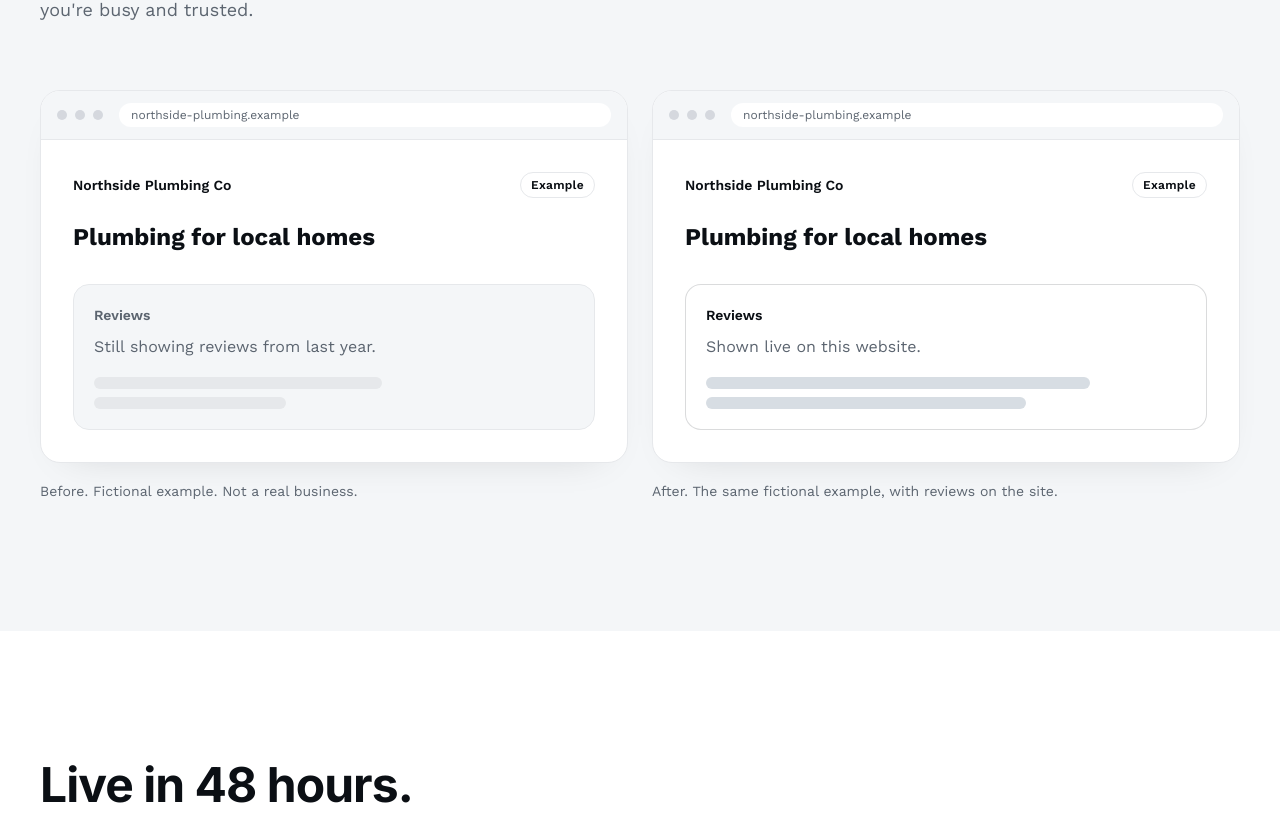
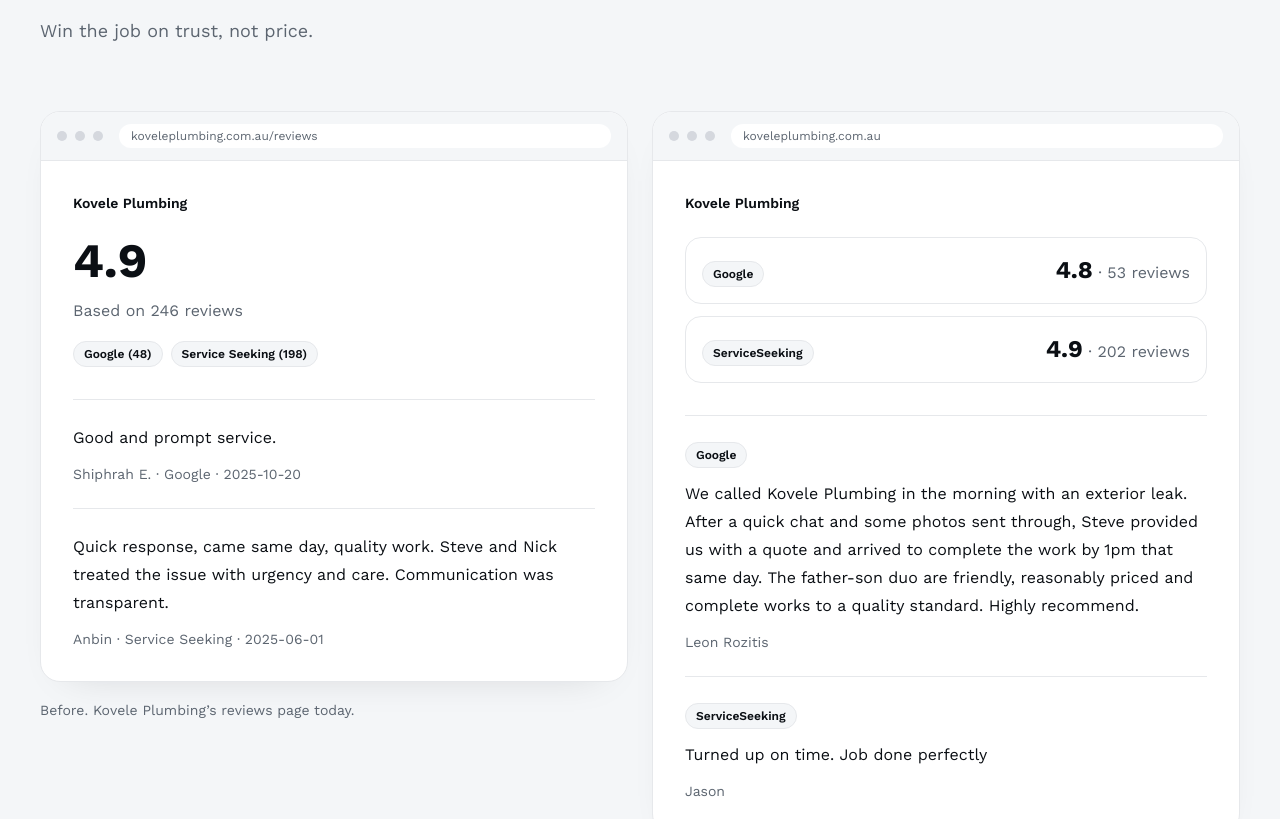
Before and after one commit to Dan-Kovac/ReviewBuddyWebsite, a Next.js app: page / in a window 1280 px wide. Shown: the part 1535-2354 px from the top of the page. Built offline with nearby package versions, Linux system fonts and the light colour scheme.

Commit message:
Show Kovele Plumbing as the real before and after.
Replace the fictional example with Kovele's public reviews page and a widget that lists Google and ServiceSeeking counts separately.

```diff
--- a/app/page.tsx
+++ b/app/page.tsx
@@ -34,15 +34,15 @@ const wrap = "mx-auto w-full max-w-[1200px]";
 const secondary =
   "hover-lift inline-flex min-h-12 items-center justify-center rounded-full border border-line bg-white px-6 text-base font-semibold text-ink hover:bg-soft";
 
-function BrowserChrome({ children }: { children: ReactNode }) {
+function BrowserChrome({ url, children }: { url: string; children: ReactNode }) {
   return (
     <div className="overflow-hidden rounded-[20px] border border-line bg-white shadow-[0_16px_40px_-28px_rgba(11,15,20,0.18)]">
       <div className="flex items-center gap-2 border-b border-line bg-soft px-4 py-3" aria-hidden="true">
         <span className="size-2.5 rounded-full bg-[#d5d8de]" />
         <span className="size-2.5 rounded-full bg-[#d5d8de]" />
         <span className="size-2.5 rounded-full bg-[#d5d8de]" />
-        <span className="ml-2 flex h-6 flex-1 items-center rounded-full bg-white px-3 text-xs text-muted">
-          northside-plumbing.example
+        <span className="ml-2 flex h-6 flex-1 items-center truncate rounded-full bg-white px-3 text-xs text-muted">
+          {url}
         </span>
       </div>
       {children}
@@ -50,29 +50,74 @@ function BrowserChrome({ children }: { children: ReactNode }) {
   );
 }
 
-function SiteMock({ live }: { live: boolean }) {
+function SourceBadge({ children }: { children: ReactNode }) {
   return (
-    <BrowserChrome>
+    <span className="inline-flex rounded-full border border-line bg-soft px-2.5 py-1 text-xs font-semibold text-ink">
+      {children}
+    </span>
+  );
+}
+
+function BeforeSite() {
+  return (
+    <BrowserChrome url="koveleplumbing.com.au/reviews">
       <div className="px-6 py-6 sm:px-8 sm:py-8">
-        <div className="flex items-center justify-between gap-3">
-          <p className="text-sm font-semibold text-ink">Northside Plumbing Co</p>
-          <p className="rounded-full border border-line bg-white px-2.5 py-1 text-xs font-semibold tracking-wide text-ink">
-            Example
+        <p className="text-sm font-semibold text-ink">Kovele Plumbing</p>
+        <p className="mt-6 text-5xl font-bold leading-none text-ink">4.9</p>
+        <p className="mt-3 text-base leading-7 text-muted">Based on 246 reviews</p>
+        <div className="mt-4 flex flex-wrap gap-2">
+          <SourceBadge>Google (48)</SourceBadge>
+          <SourceBadge>Service Seeking (198)</SourceBadge>
+        </div>
+        <blockquote className="mt-8 border-t border-line pt-6 text-base leading-7 text-ink">
+          Good and prompt service.
+          <footer className="mt-3 text-sm text-muted">Shiphrah E. · Google · 2025-10-20</footer>
+        </blockquote>
+        <blockquote className="mt-6 border-t border-line pt-6 text-base leading-7 text-ink">
+          Quick response, came same day, quality work. Steve and Nick treated the issue with urgency and care.
+          Communication was transparent.
+          <footer className="mt-3 text-sm text-muted">Anbin · Service Seeking · 2025-06-01</footer>
+        </blockquote>
+      </div>
+    </BrowserChrome>
+  );
+}
+
+function AfterWidget() {
+  return (
+    <BrowserChrome url="koveleplumbing.com.au">
+      <div className="px-6 py-6 sm:px-8 sm:py-8">
+        <p className="text-sm font-semibold text-ink">Kovele Plumbing</p>
+        <ul className="mt-6 grid gap-3">
+          <li className="flex flex-wrap items-baseline justify-between gap-2 rounded-[16px] border border-line px-4 py-4">
+            <SourceBadge>Google</SourceBadge>
+            <p className="text-base leading-7 text-ink">
+              <span className="text-2xl font-bold">4.8</span>
+              <span className="text-muted"> · 53 reviews</span>
+            </p>
+          </li>
+          <li className="flex flex-wrap items-baseline justify-between gap-2 rounded-[16px] border border-line px-4 py-4">
+            <SourceBadge>ServiceSeeking</SourceBadge>
+            <p className="text-base leading-7 text-ink">
+              <span className="text-2xl font-bold">4.9</span>
+              <span className="text-muted"> · 202 reviews</span>
+            </p>
+          </li>
+        </ul>
+        <blockquote className="mt-8 border-t border-line pt-6 text-base leading-7 text-ink">
+          <SourceBadge>Google</SourceBadge>
+          <p className="mt-3">
+            We called Kovele Plumbing in the morning with an exterior leak. After a quick chat and some photos sent
+            through, Steve provided us with a quote and arrived to complete the work by 1pm that same day. The
+            father-son duo are friendly, reasonably priced and complete works to a quality standard. Highly recommend.
           </p>
-        </div>
-        <p className="mt-6 text-2xl font-bold leading-tight text-ink">Plumbing for local homes</p>
-        <div
-          className={`mt-8 rounded-[16px] border px-5 py-5 ${live ? "border-ink/15 bg-white" : "border-line bg-soft"}`}
-        >
-          <p className={`text-sm font-semibold ${live ? "text-ink" : "text-muted"}`}>Reviews</p>
-          <p className="mt-2 text-base leading-7 text-muted">
-            {live ? "Shown live on this website." : "Still showing reviews from last year."}
-          </p>
-          <div className="mt-4 grid gap-2" aria-hidden="true">
-            <span className={`h-3 rounded-full ${live ? "w-4/5 bg-[#d7dde3]" : "w-3/5 bg-[#e6e8eb]"}`} />
-            <span className={`h-3 rounded-full ${live ? "w-2/3 bg-[#d7dde3]" : "w-2/5 bg-[#e6e8eb]"}`} />
-          </div>
-        </div>
+          <footer className="mt-3 text-sm text-muted">Leon Rozitis</footer>
+        </blockquote>
+        <blockquote className="mt-6 border-t border-line pt-6 text-base leading-7 text-ink">
+          <SourceBadge>ServiceSeeking</SourceBadge>
+          <p className="mt-3">Turned up on time. Job done perfectly</p>
+          <footer className="mt-3 text-sm text-muted">Jason</footer>
+        </blockquote>
       </div>
     </BrowserChrome>
   );
@@ -108,22 +153,20 @@ export default function HomePage() {
       <section className={`bg-soft ${section}`}>
         <div className={wrap}>
           <h2 className="max-w-3xl text-4xl font-bold leading-[1.1] text-ink sm:text-5xl">
-            Old reviews cost you jobs.
+            All your reviews, one place, live on your site
           </h2>
-          <p className="mt-6 max-w-2xl text-lg leading-8 text-muted">
-            A site still showing reviews from last year looks quiet. Live reviews show you&apos;re busy and trusted.
-          </p>
-          <div className="mt-16 grid gap-6 lg:grid-cols-2">
+          <p className="mt-6 max-w-2xl text-lg leading-8 text-muted">Win the job on trust, not price.</p>
+          <div className="mt-16 grid items-start gap-6 lg:grid-cols-2">
             <figure>
-              <SiteMock live={false} />
+              <BeforeSite />
               <figcaption className="mt-4 text-sm leading-6 text-muted">
-                Before. Fictional example. Not a real business.
+                Before. Kovele Plumbing’s reviews page today.
               </figcaption>
             </figure>
             <figure>
-              <SiteMock live={true} />
+              <AfterWidget />
               <figcaption className="mt-4 text-sm leading-6 text-muted">
-                After. The same fictional example, with reviews on the site.
+                After. Google and ServiceSeeking, each with its own count and rating.
               </figcaption>
             </figure>
           </div>
```
